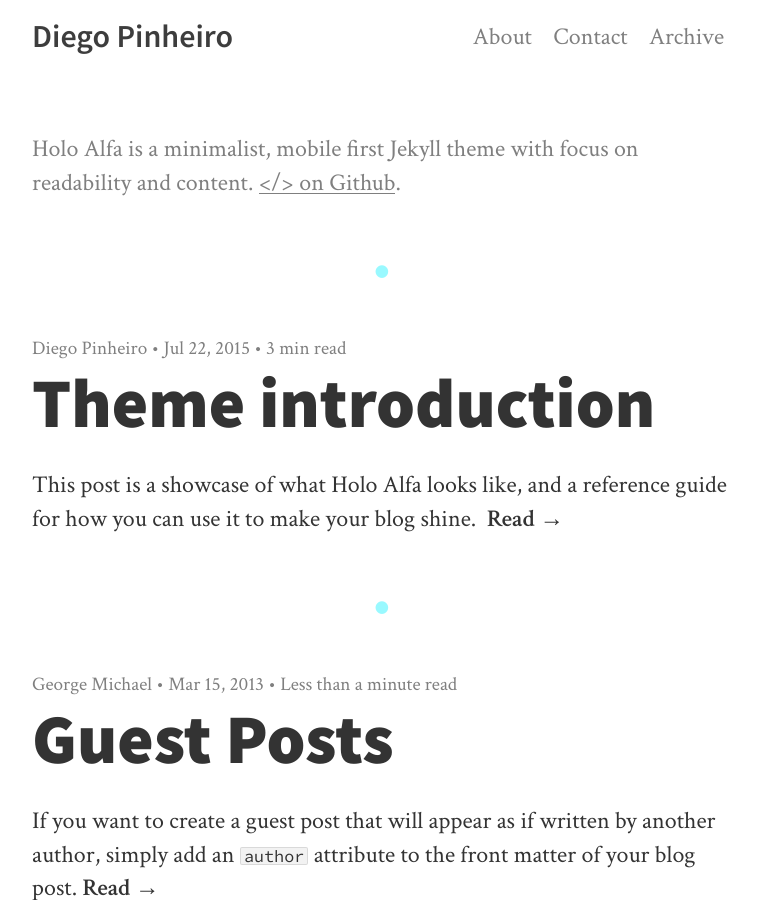
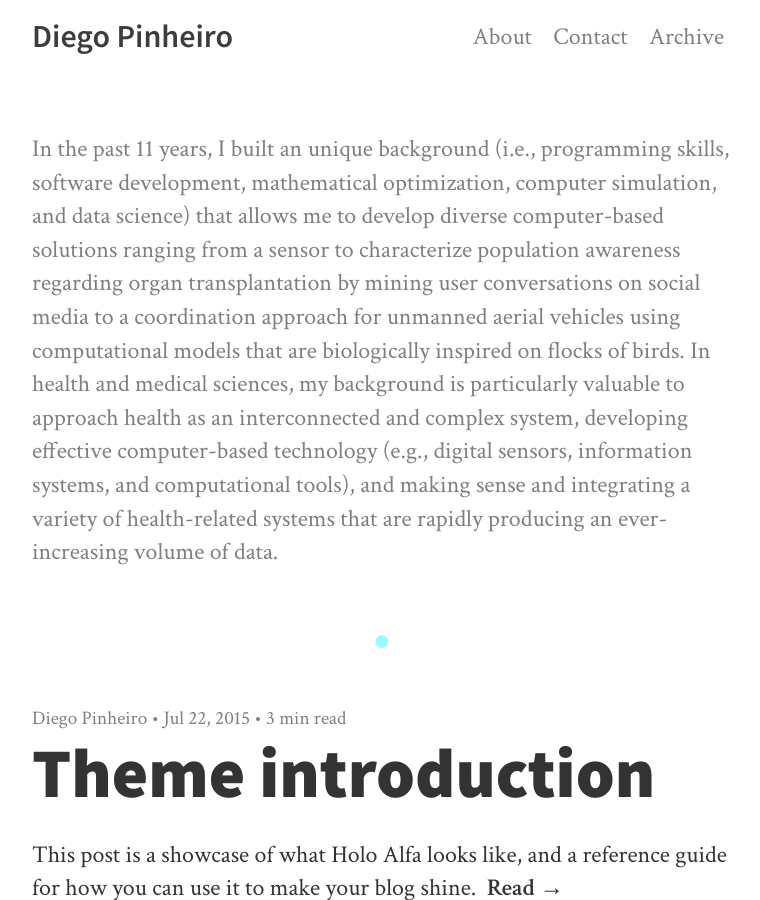
Before and after one commit to diegompin/diegompin.github.io, a Jekyll site: the page built from index.html, in a window 1280 px wide and 900 px high. Shown: the whole window, without its empty margins (258-1018 px from the left). Built offline with Jekyll 4.4.1, drawn with Linux system fonts in a browser that asks for light colours; nearby versions of some CDN libraries; the list of posts is cut into pages by our own code.

Commit message:
new site

```diff
--- a/_config.yml
+++ b/_config.yml
@@ -5,10 +5,10 @@ name: Diego Pinheiro
 description:
 
   # Description of your site. This will show up in google.
-  meta: Holo Alfa is a minimalist, mobile first Jekyll theme with focus on readability and content.
+  meta: Diego Pinheiro
 
   # Description of your site. This will show up on the front page.
-  subtitle: Holo Alfa is a minimalist, mobile first Jekyll theme with focus on readability and content. <a href="https://github.com/steinvc/holo-alfa">&lt;/&gt; on Github</a>.
+  subtitle: In the past 11 years, I built an unique background (i.e., programming skills, software development, mathematical optimization, computer simulation, and data science) that allows me to develop diverse computer-based solutions ranging from a sensor to characterize population awareness regarding organ transplantation by mining user conversations on social media to a coordination approach for unmanned aerial vehicles using computational models that are biologically inspired on flocks of birds. In health and medical sciences, my background is particularly valuable to approach health as an interconnected and complex system, developing effective computer-based technology (e.g., digital sensors, information systems, and computational tools), and making sense and integrating a variety of health-related systems that are rapidly producing an ever-increasing volume of data.
 
 author:
   name: Diego Pinheiro # Change this!
```
